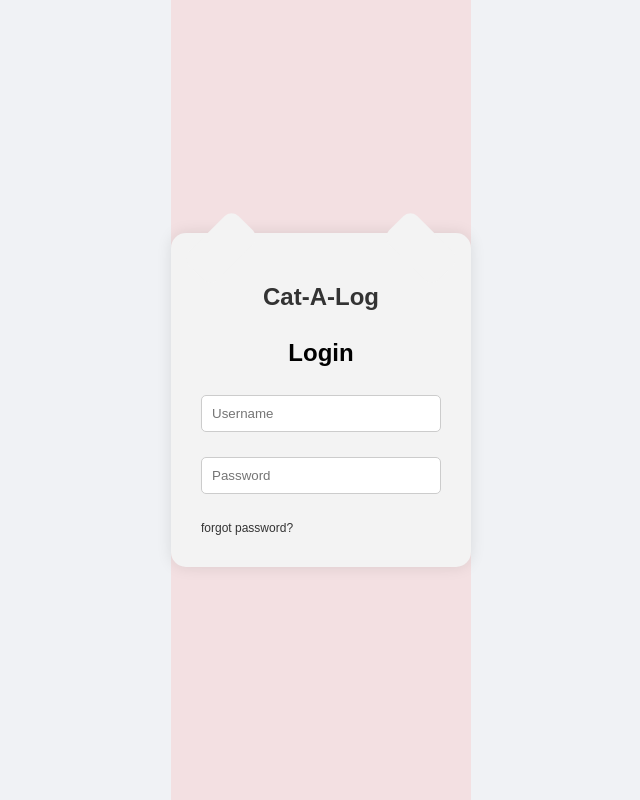
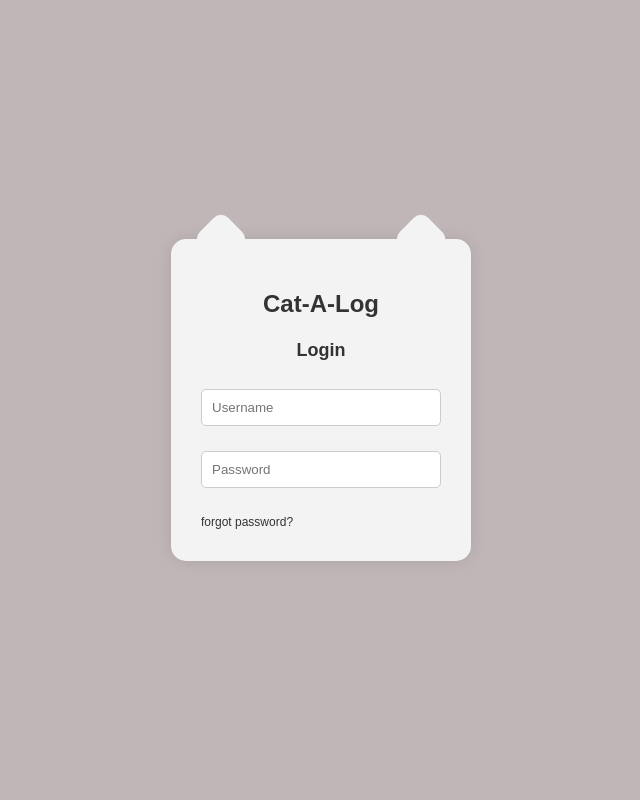
Before and after one commit to Akeldamaa/Cat-A-Log, a React (Vite) app in the folder frontend/: page /login in a window 1280 px wide. Shown: the whole page, without its empty margins (319-959 px from the left). Built offline with nearby package versions, Linux system fonts and the light colour scheme.

Commit message:
login page full width background color

```diff
--- a/frontend/src/pages/Login/Login.css
+++ b/frontend/src/pages/Login/Login.css
@@ -1,10 +1,19 @@
+/* Ensure html and body take full height and width */
+html, body {
+    margin: 0;
+    padding: 0;
+    height: 100%;
+    width: 100%;
+}
+
 /* General container styles */
 .login-container {
     display: flex;
     justify-content: center;
     align-items: center;
     height: 100vh;
-    background-color: #f3e0e2; /* Soft pink background */
+    width: 100vw;
+    background-color: #c0b6b7; /* Tan background for full width */
 }
 
 /* Card with the shape resembling a cat's ears */
@@ -21,6 +30,12 @@
 .login-title {
     font-size: 24px;
     font-weight: bold;
+    color: #333;
+    margin-bottom: 10px;
+}
+
+.login-subtitle {
+    font-size: 18px;
     color: #333;
     margin-bottom: 20px;
 }
@@ -62,7 +77,7 @@
     content: '';
     position: absolute;
     width: 40px;
-    height: 70px;
+    height: 40px;
     background-color: #f3f3f3;
     border-radius: 10px;
     top: -20px;
--- a/frontend/src/pages/Login/Login.jsx
+++ b/frontend/src/pages/Login/Login.jsx
@@ -1,6 +1,5 @@
 import React from 'react';
 import './Login.css';
-import LoginForm from './components/LoginForm';
 
 const Login = () => {
     return (
@@ -20,7 +19,6 @@ const Login = () => {
                 </form>
                 <div className="login-footer">
                     <a href="forgot-password" className="forgot-password">forgot password?</a>
-
                 </div>
             </div>
         </div>
```
